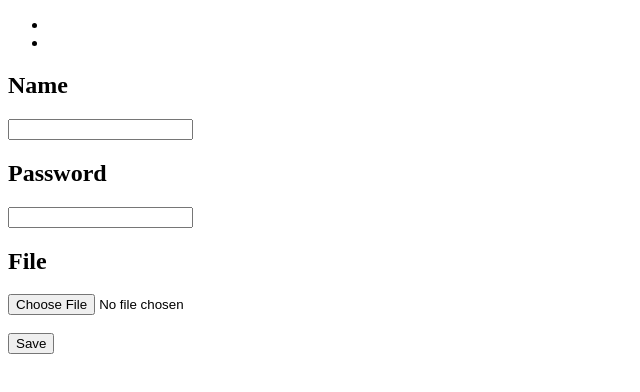
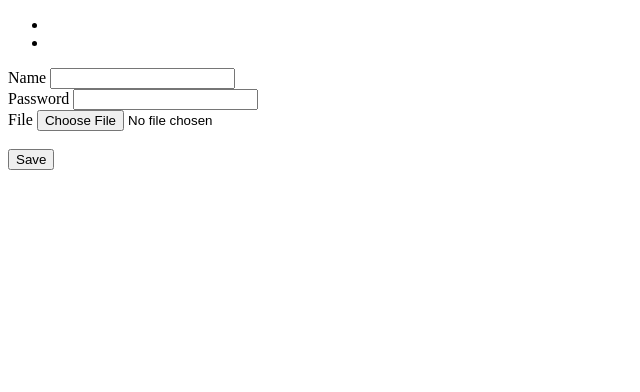
Before and after one commit to Eva52/webapp, a website: page client/profile.html in a window 1280 px wide. Shown: the whole page, without its empty margins (0-640 px from the left). Drawn offline with Linux system fonts and the light colour scheme.

Commit message:
html fin

```diff
--- a/client/profile.html
+++ b/client/profile.html
@@ -20,15 +20,15 @@
         <div class="content">
             <div class="profile-form">
                 <div class="form-field">
-                    <h2>Name</h2>
+                    <label>Name</label>
                     <input type="text">
                 </div>
                 <div class="form-field">
-                    <h2>Password</h2>
+                    <label>Password</label>
                     <input type="text">
                 </div>
                 <div class="form-field">
-                    <h2>File</h2>
+                    <label>File</label>
                     <input type="file"> <br> <br>
                 </div>
             </div>
```
Also changed, not shown: client/chat.html (+2 -2 lines), client/index.html (+1 -1 lines).
